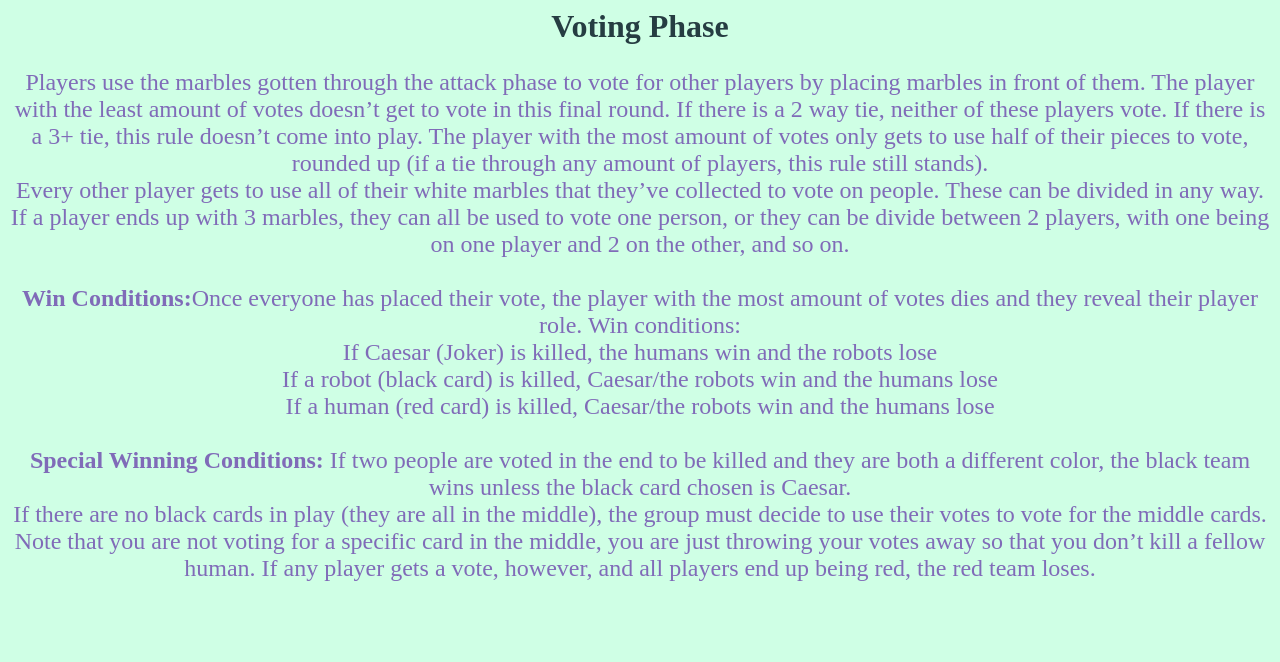
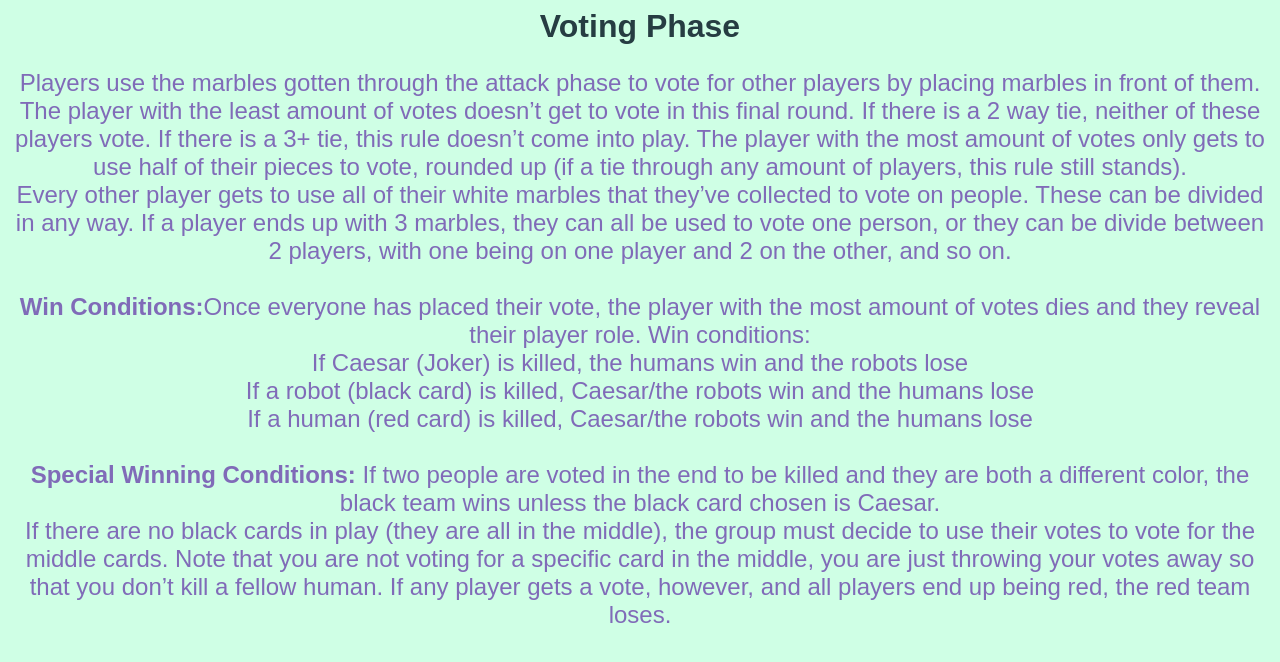
Before and after one commit to himiller123456789/idesofmech, a plain HTML site: page imgdfinalvoting.html in a window 1280 px wide. Drawn offline with Linux system fonts and the light colour scheme.

Commit message:
Update imgdfinalvoting.html

```diff
--- a/imgdfinalvoting.html
+++ b/imgdfinalvoting.html
@@ -2,9 +2,9 @@
 
 <body bgcolor="#CFFFE5">
 
-<h1 style="color:#263D42; font-size:200%; text-align:center; font-family: "Arial Black", Gadget, sans-serif;"> Voting Phase </h1>
+<h1 style="color:#263D42; font-size:200%; text-align:center; font-family: sans-serif;"> Voting Phase </h1>
 
-<p style="color:#806BB8; font-size:150%; text-align:center; font-family: "Arial Black", Gadget, sans-serif;">
+<p style="color:#806BB8; font-size:150%; text-align:center; font-family: sans-serif;">
 
 
 Players use the marbles gotten through the attack phase to vote for other players by placing marbles in front of them. The player with the least amount of votes doesn’t get to vote in this final round. If there is a 2 way tie, neither of these players vote. If there is a 3+ tie, this rule doesn’t come into play.
```
